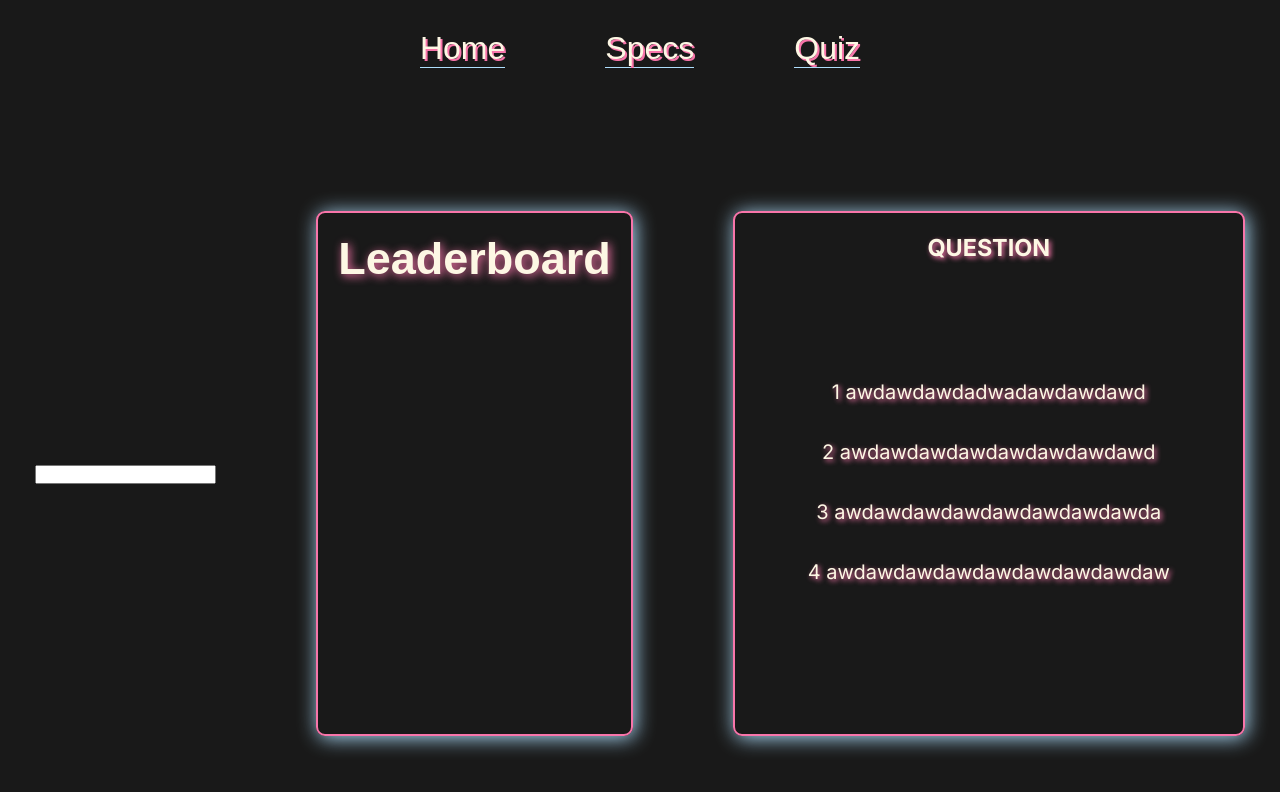
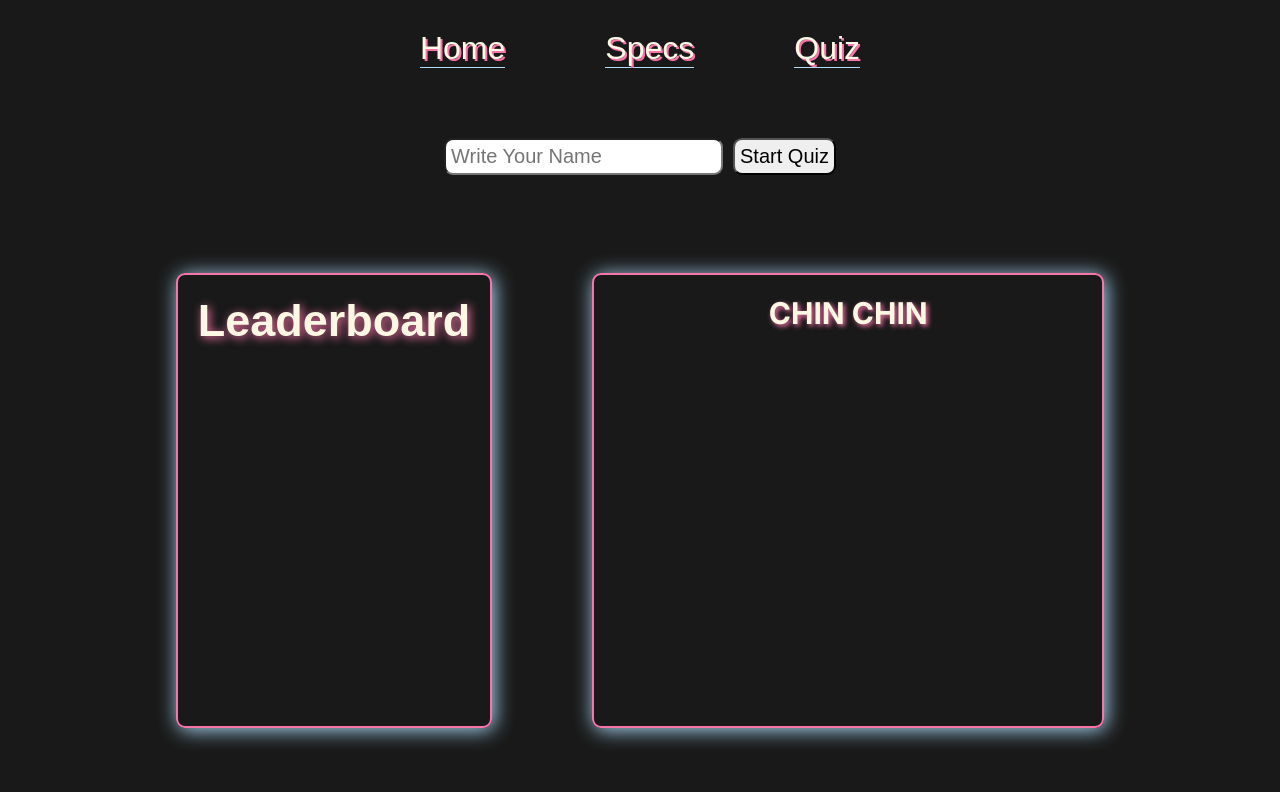
Before and after one commit to kimchieater/chinchin_bar_specs, a Next.js app in the folder chinchin_specs/: page /quiz in a window 1280 px wide. Shown: the top 792 px of the page. Built offline with nearby package versions, Linux system fonts and the light colour scheme; a web font is replaced by a local one.

Commit message:
created a button and input for name

```diff
--- a/chinchin_specs/app/globals.css
+++ b/chinchin_specs/app/globals.css
@@ -168,11 +168,31 @@ body{
 }
 
 .quiz-bg{
-  height: 750px;
+  height: 650px;
   display:flex;
   justify-content: center;
   align-items: center;
   gap:100px;
+}
+
+.quiz-input{
+  display:flex;
+  justify-content: center;
+  margin-top:40px;
+  min-width: 500px;
+}
+
+.quiz-input input{
+  padding:5px;
+  border-radius:9px;
+  margin-right:10px;
+  font-size:20px;
+}
+
+.quiz-input button{
+  padding:5px;
+  border-radius:9px;
+  font-size:20px;
 }
 
 .leaderboard{
--- a/chinchin_specs/app/quiz/page.js
+++ b/chinchin_specs/app/quiz/page.js
@@ -2,36 +2,48 @@
 
 import { supabase } from "@/utils/supabaseClient"
 import { useEffect, useState } from "react"
+import QuizSection from "./quizSection";
+import StartQuizSection from "./startQuizSection";
 
 
 export default function Quiz(){
 
   const [name, setName] = useState(null);
+  const [nameIn, setNameIn] = useState(false);
+
+  const [btnClicked, setBtnClicked] = useState(false);
+
+
+
 
   function chooseName(e){
     setName(e.target.value)
-
   }
 
+  function startQuiz(){
+    setBtnClicked(true);
+  }
 
   return(
     <div className="quiz">
+
+
+      <div className="quiz-input">
+        <div className="quiz-name-input">
+          <input type="text" onChange={chooseName} placeholder="Write Your Name"></input>
+          <button onClick={startQuiz}>Start Quiz</button>
+        </div>
+      </div>
+
+
       <div className="quiz-bg">
-        <div className="quiz-name-input">
-          <input type="text" onChange={chooseName}></input>
-        </div>
         <div className="leaderboard">
           <h2>Leaderboard</h2>
         </div>
         <div className="quiz-section">
-          <h3>QUESTION</h3>
-          <div className="quiz-section-options">
-          <p>1 awdawdawdadwadawdawdawd </p>
-          <p>2 awdawdawdawdawdawdawdawd</p>
-          <p>3 awdawdawdawdawdawdawdawda </p>
-          <p>4 awdawdawdawdawdawdawdawdaw</p>
-          </div>
-
+          {
+            btnClicked === false ? <StartQuizSection/> : <QuizSection/>
+          }
         </div>
       </div>
     </div>
--- /dev/null
+++ b/chinchin_specs/app/quiz/quizSection.js
@@ -0,0 +1,21 @@
+'use client'
+
+import { supabase } from "@/utils/supabaseClient"
+
+
+
+
+
+export default function QuizSection(){
+  return(
+    <div className="quizSection">
+      <h3>QUESTION</h3>
+          <div className="quiz-section-options">
+          <p>1 awdawdawdadwadawdawdawd </p>
+          <p>2 awdawdawdawdawdawdawdawd</p>
+          <p>3 awdawdawdawdawdawdawdawda </p>
+          <p>4 awdawdawdawdawdawdawdawdaw</p>
+          </div>
+    </div>
+  )
+}
--- /dev/null
+++ b/chinchin_specs/app/quiz/startQuizSection.js
@@ -0,0 +1,9 @@
+
+
+export default function startQuizSection(){
+  return(
+    <div className="StartQuizSection">
+      <h2>CHIN CHIN</h2>
+    </div>
+  )
+}
```
